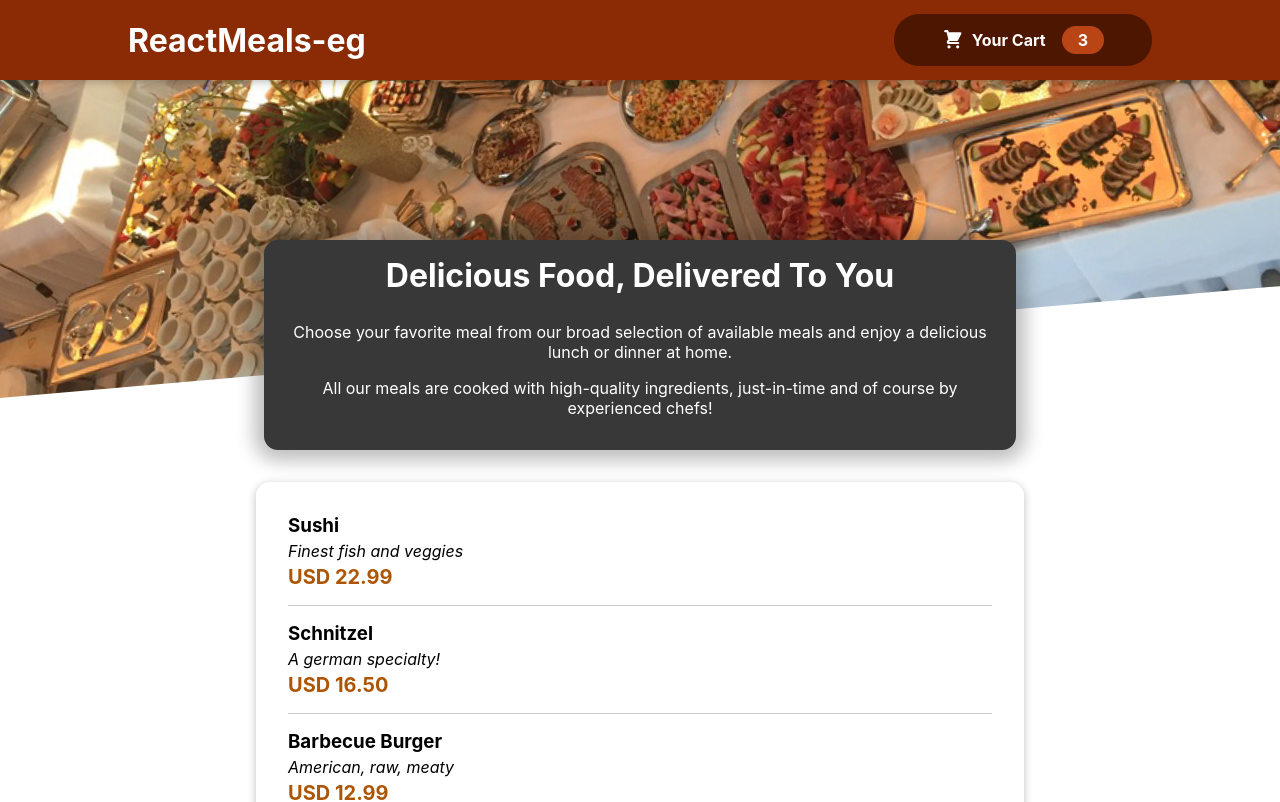
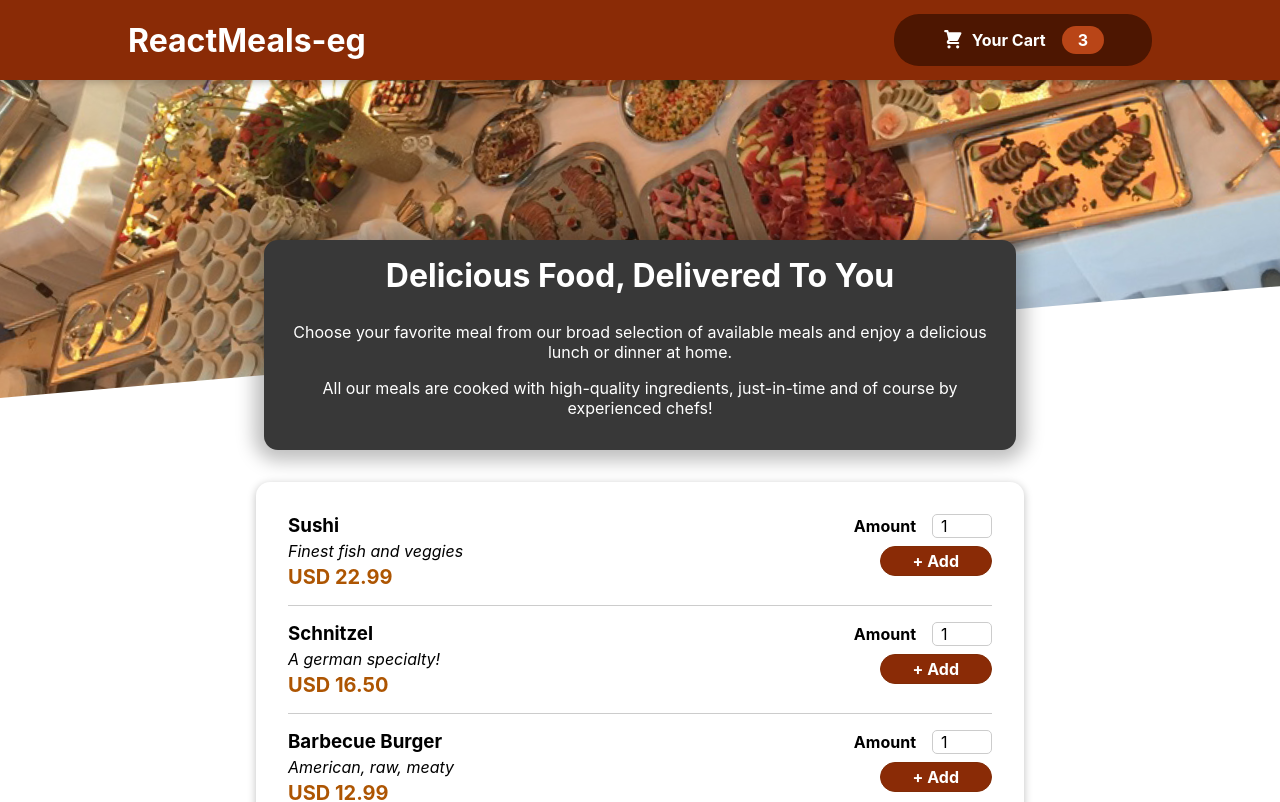
Before and after one commit to dpvirk3/food-order-app, a React (Create React App) app: page / in a window 1280 px wide. Shown: the top 802 px of the page. Built offline with nearby package versions, Linux system fonts and the light colour scheme.

Commit message:
Add mealItemForm

```diff
--- a/src/Components/Meals/AvailableMeals.js
+++ b/src/Components/Meals/AvailableMeals.js
@@ -34,6 +34,7 @@ const AvailableMeals = () => {
     <li>
       <MealItem
         key={meal.id}
+        id={meal.id}
         name={meal.name}
         description={meal.description}
         price={meal.price}
--- a/src/Components/Meals/MealItem/MealItem.js
+++ b/src/Components/Meals/MealItem/MealItem.js
@@ -1,4 +1,5 @@
 import styles from "./MealItem.module.css";
+import MealItemForm from "./MealItemForm";
 
 const MealItem = (props) => {
   const price = `USD ${props.price.toFixed(2)}`;
@@ -11,6 +12,9 @@ const MealItem = (props) => {
         <div className={styles.description}>{props.description}</div>
         <div className={styles.price}>{price}</div>
       </div>
+      <div>
+          <MealItemForm id={props.id}/>
+      </div>
     </li>
   );
 };
--- /dev/null
+++ b/src/Components/Meals/MealItem/MealItemForm.js
@@ -0,0 +1,25 @@
+import React from "react";
+
+import Input from "../../UI/Input";
+import styles from "./MealItemForm.module.css";
+
+const MealItemForm = (props) => {
+  return (
+    <form className={styles.form}>
+      <Input
+        label="Amount"
+        input={{
+          type: "number",
+          min: "1",
+          max: "5",
+          step: "1",
+          id: "Amount_" + props.id,
+          defaultValue: "1"
+        }}
+      />
+      <button>+ Add</button>
+    </form>
+  );
+};
+
+export default MealItemForm;
--- /dev/null
+++ b/src/Components/Meals/MealItem/MealItemForm.module.css
@@ -0,0 +1,20 @@
+.form {
+    text-align: right;
+}
+
+.form button {
+    font: inherit;
+    cursor: pointer;
+    background-color: #8a2b06;
+    border: 1px solid #812b06;
+    color: white;
+    padding: 0.25rem 2rem;
+    border-radius: 20px;
+    font-weight: bold;
+}
+
+.form button:hover,
+.form button:active {
+    background-color: #641e03;
+    border-color: #641e03;
+}
--- /dev/null
+++ b/src/Components/UI/Input.js
@@ -0,0 +1,14 @@
+import React from "react";
+
+import styles from "./Input.module.css";
+const Input = (props) => {
+  //use spread operator to get all properties of input element ofhtml
+  return (
+    <div className={styles.input}>
+      <label htmlFor={props.input.id}>{props.label}</label>
+      <input {...props.input} />
+    </div>
+  );
+};
+
+export default Input;
--- /dev/null
+++ b/src/Components/UI/Input.module.css
@@ -0,0 +1,18 @@
+.input {
+    display: flex;
+    align-items: center;
+    margin-bottom: 0.5rem;
+}
+
+.input label {
+    font-weight: bold;
+    margin-right: 1rem;
+}
+
+.input input {
+    width: 3rem;
+    border-radius: 5px;
+    border: 1px solid #ccc;
+    font: inherit;
+    padding-left: 0.5rem;
+}
```
